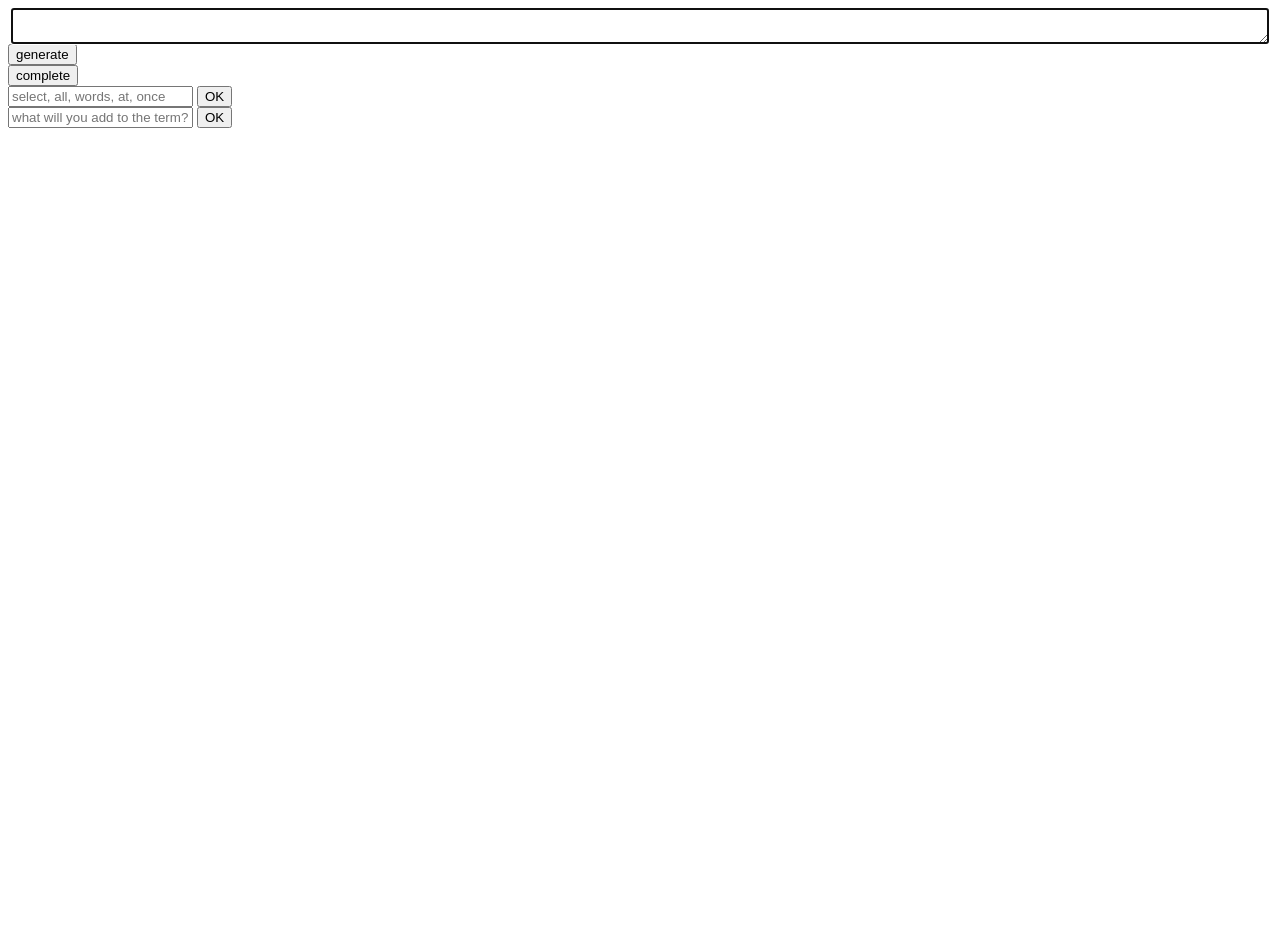
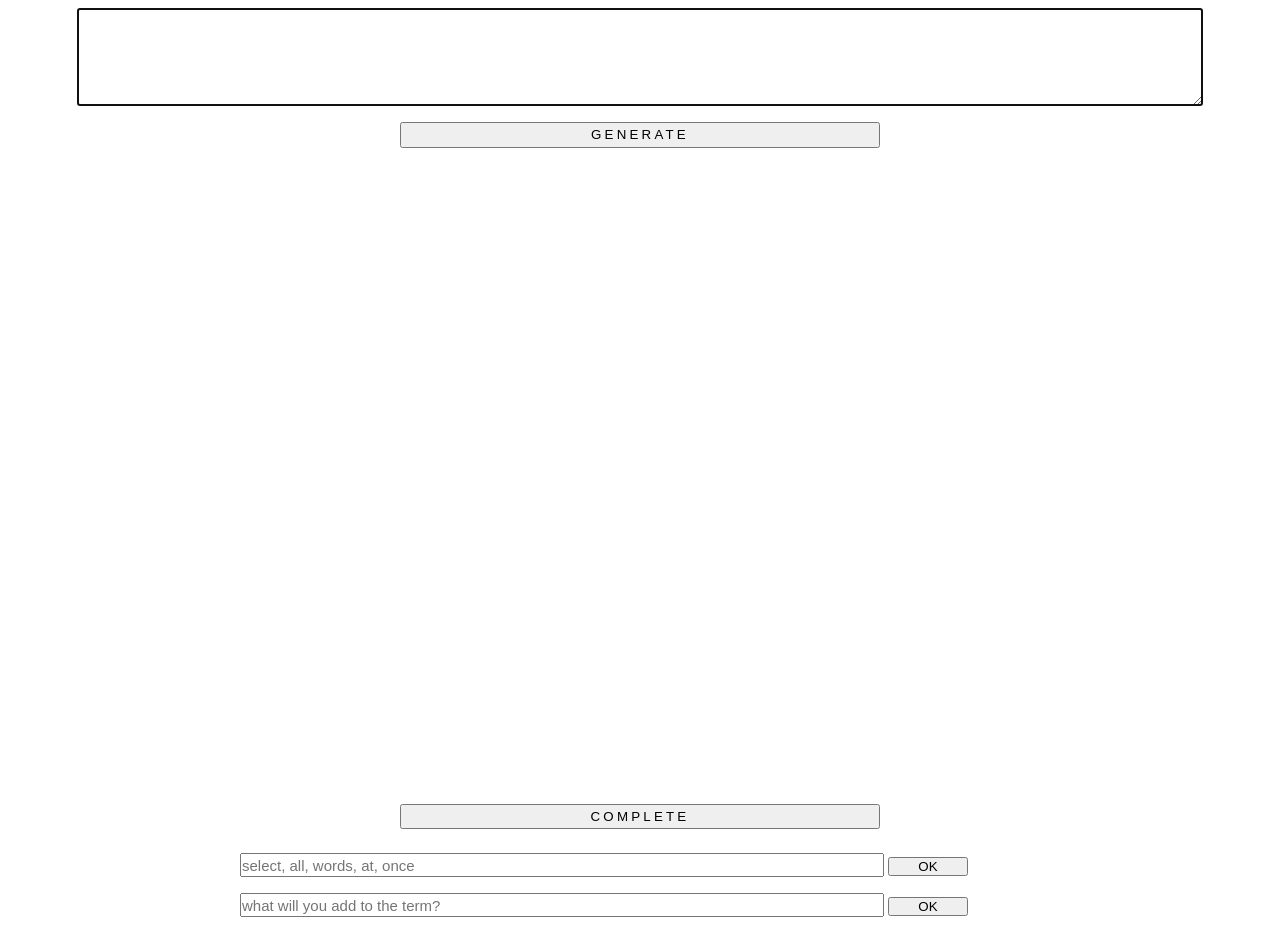
Before and after one commit to JUNSEOK-AHN/quizLetSupporter, a plain HTML site: page index.html in a window 1280 px wide. Before the commit the page ends 800 px from the top, so only its background shows below. Drawn offline with Linux system fonts and the light colour scheme.

Commit message:
Update style.css

```diff
--- a/style.css
+++ b/style.css
@@ -1,12 +1,70 @@
+* {
+	margin: 0;
+	padding: 0;
+}
+html {
+	box-sizing: border-box;
+}
+body {
+	width: 100vw;
+	height: 100vh;
+	box-sizing: border-box;
+}
 textarea {
 	display: block;
-	width: 99%;
+	margin: auto;
+	width: 90%;
+	height: 6rem;
+}
+input {
+	margin: .5rem auto;
+	width: 80%;
+	height: 20px;
+	font-size: 15px;
+}
+#container {
+	display: block;
+	box-sizing: border-box;
+	height: 100%;
+	overflow:visible;
+	margin: 0 1rem;
+	padding-top: .5rem;
+}
+#textDiv {
+	margin: 1rem auto;
+	height: 39rem;
+	overflow: scroll;
+}
+.bigBtn {
+	display: block;
+	width: 40%;
+	min-width: 10rem;
+	max-width: 30rem;
+	height: 1.6rem;
+	margin: 1rem auto;
+	text-transform: uppercase;
+	letter-spacing: .2rem;
+	cursor: pointer;
+}
+.smallBtn {
+	cursor: pointer;
+	width: 10%;
+}
+.inputShell {
+	width: 100%;
+	max-width: 50rem;
 	margin: auto;
 }
+
+
+
 .word {
     cursor: pointer;
 }
 
 .selected {
-    background-color: coral;
+    background-color: cornflowerblue;
 }
+.notSelected {
+	background-color: coral;
+}
```
